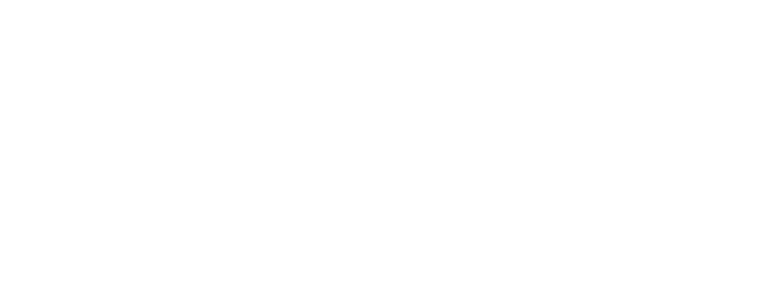
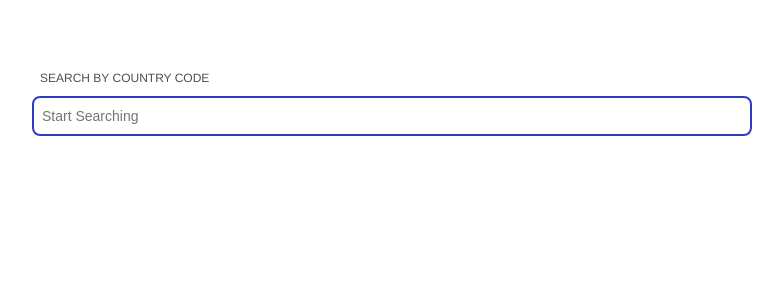
Before and after one commit to ninonoke/country-code-filter, a React (Create React App) app: page / in a window 1280 px wide. Shown: the top 300 px of the page, without its empty margins (248-1031 px from the left). Built offline with nearby package versions, Linux system fonts and the light colour scheme.

Commit message:
feat: add search page and functionality

```diff
--- a/package.json
+++ b/package.json
@@ -8,10 +8,12 @@
     "@testing-library/react": "^13.4.0",
     "@testing-library/user-event": "^13.5.0",
     "@types/jest": "^27.5.2",
+    "@types/lodash.debounce": "^4.0.7",
     "@types/node": "^16.18.3",
     "@types/react": "^18.0.25",
     "@types/react-dom": "^18.0.9",
     "graphql": "^16.6.0",
+    "lodash.debounce": "^4.0.8",
     "react": "^18.2.0",
     "react-dom": "^18.2.0",
     "react-scripts": "5.0.1",
--- a/src/App.tsx
+++ /dev/null
@@ -1,7 +0,0 @@
-import React, { FC } from "react";
-
-const App: FC = () => {
-  return <div className="App">{}</div>;
-};
-
-export default App;
--- /dev/null
+++ b/src/App/app.module.scss
@@ -0,0 +1,32 @@
+@import 'src/styles/variables.scss';
+@import 'src/styles/mixins.scss';
+
+.app {
+    width: 720px;
+    margin: 72px auto;
+
+    @include mobile {
+        width: 100%;
+        margin: 32px 0 0;
+        padding: 0 16px;
+    }
+}
+
+.paragraph {
+    color: $grey;
+    font-weight: 400;
+    font-size: 12px;
+    margin: 0 0 10px 8px;
+}
+
+.loading {
+    font-size: 12px;
+    padding: 10px 0 0 8px;
+
+}
+
+.somethingWentWrong {
+    font-size: 12px;
+    padding: 10px 0 0 8px;
+    color: $red;
+}
--- /dev/null
+++ b/src/App/index.tsx
@@ -0,0 +1,65 @@
+import React, { FC, useCallback, useState } from "react";
+import { useLazyQuery } from "@apollo/client";
+import styles from "./app.module.scss";
+import { GET_COUNTRIES } from "src/apollo/queries/getCountries";
+import TextField from "src/components/TextField";
+import Table from "src/components/Table";
+import debounce from "lodash.debounce";
+
+const App: FC = () => {
+  const [getCountries, { data: countriesData, loading, error }] =
+    useLazyQuery(GET_COUNTRIES);
+
+  const countries = countriesData?.countries;
+
+  const [searchPattern, setSearchPattern] = useState("");
+
+  const handleSearch = useCallback(
+    debounce((value: string) => {
+      void getCountries({
+        variables: {
+          filter: {
+            code: {
+              regex: value,
+            },
+          },
+        },
+      });
+    }, 250),
+    []
+  );
+
+  const handleChange = (value: string): void => {
+    const upperCaseValue = value.toUpperCase();
+
+    setSearchPattern(upperCaseValue);
+
+    if (upperCaseValue.length > 0) {
+      handleSearch(upperCaseValue);
+    }
+  };
+
+  return (
+    <div className={styles.app}>
+      <p className={styles.paragraph}>SEARCH BY COUNTRY CODE</p>
+
+      <TextField
+        value={searchPattern}
+        placeholder="Start Searching"
+        onChange={(value) => handleChange(value)}
+      ></TextField>
+
+      {loading && <div className={styles.loading}>Loading...</div>}
+
+      {error !== null && error !== undefined && (
+        <div className={styles.somethingWentWrong}>
+          Something went wrong, please try again
+        </div>
+      )}
+
+      {countries !== undefined && <Table countries={countries} />}
+    </div>
+  );
+};
+
+export default App;
--- a/src/components/Table/index.tsx
+++ b/src/components/Table/index.tsx
@@ -14,16 +14,24 @@
 
   return (
     <table className={styles.table}>
+      <thead>
         <tr>
           <th className={styles.tableHead}>Country Code</th>
           <th className={styles.tableHead}>Country Name</th>
         </tr>
+      </thead>
 
+      <tbody>
         {countries.map((country) => {
           return (
-          <Row key={country.code} code={country.code} name={country.name}></Row>
+            <Row
+              key={country.code}
+              code={country.code}
+              name={country.name}
+            ></Row>
           );
         })}
+      </tbody>
     </table>
   );
 };
--- a/src/components/TextField/index.tsx
+++ b/src/components/TextField/index.tsx
@@ -10,6 +10,7 @@
 const TextField: FC<TextFieldProps> = ({ onChange, placeholder, value }) => {
   return (
     <input
+      autoFocus
       className={styles.textField}
       type="text"
       value={value}
```
Also changed, not shown: 2 other files (tests, documents, lock files or other folders). Lines whose indentation alone changed are shown as unchanged.
